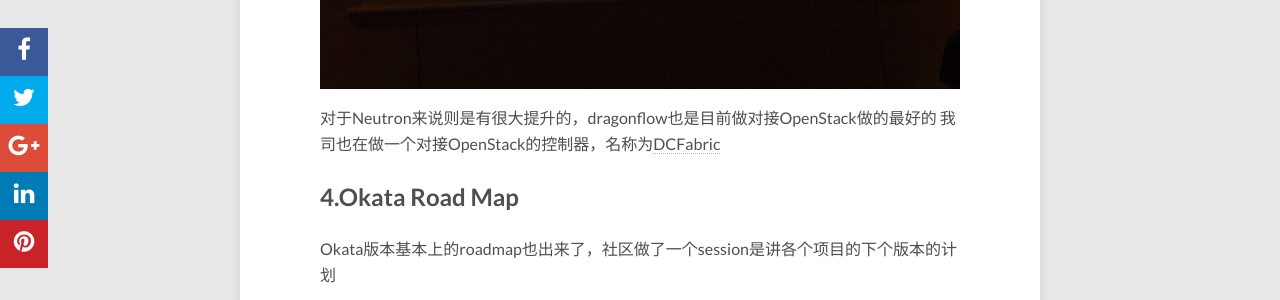
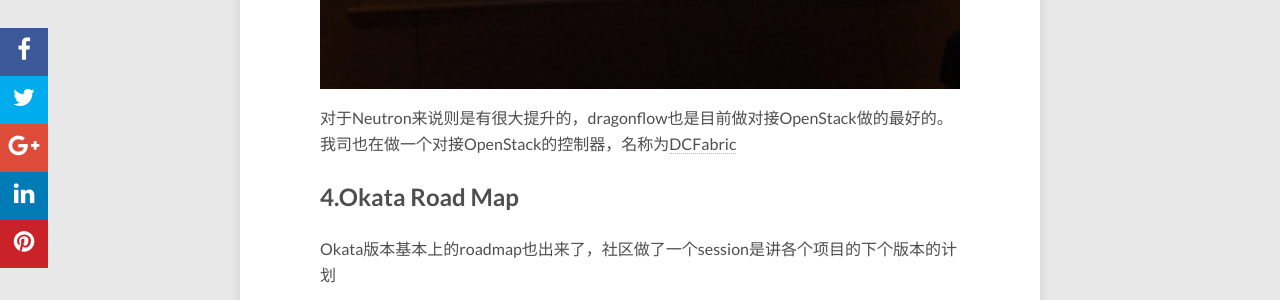
Before and after one commit to JianqingJiang/jianqingjiang.github.io, a Jekyll site: the page built from _posts/2016-10-27-openstack-barcelona-summit.md, in a window 1280 px wide and 900 px high, scrolled down 5563 px. Shown: the part 152-452 px from the top of the window. Built offline with Jekyll 4.4.1, drawn with Linux system fonts in a browser that asks for light colours; nearby versions of some CDN libraries; comment, search, counter and statistics services are not loaded.

Commit message:
modified _config.yml

```diff
--- a/_posts/2016-10-27-openstack-barcelona-summit.md
+++ b/_posts/2016-10-27-openstack-barcelona-summit.md
@@ -76,8 +76,7 @@
 
 ![image](/images/openstack-barcelona-summit-3/10.jpg)
 
-对于Neutron来说则是有很大提升的，dragonflow也是目前做对接OpenStack做的最好的
-我司也在做一个对接OpenStack的控制器，名称为[DCFabric](http://launchpad.net/dcfabric "DCFabric")
+对于Neutron来说则是有很大提升的，dragonflow也是目前做对接OpenStack做的最好的。我司也在做一个对接OpenStack的控制器，名称为[DCFabric](http://launchpad.net/dcfabric "DCFabric")
 
 ##    4.Okata Road Map
 
```
Also changed, not shown: 1 other file.
